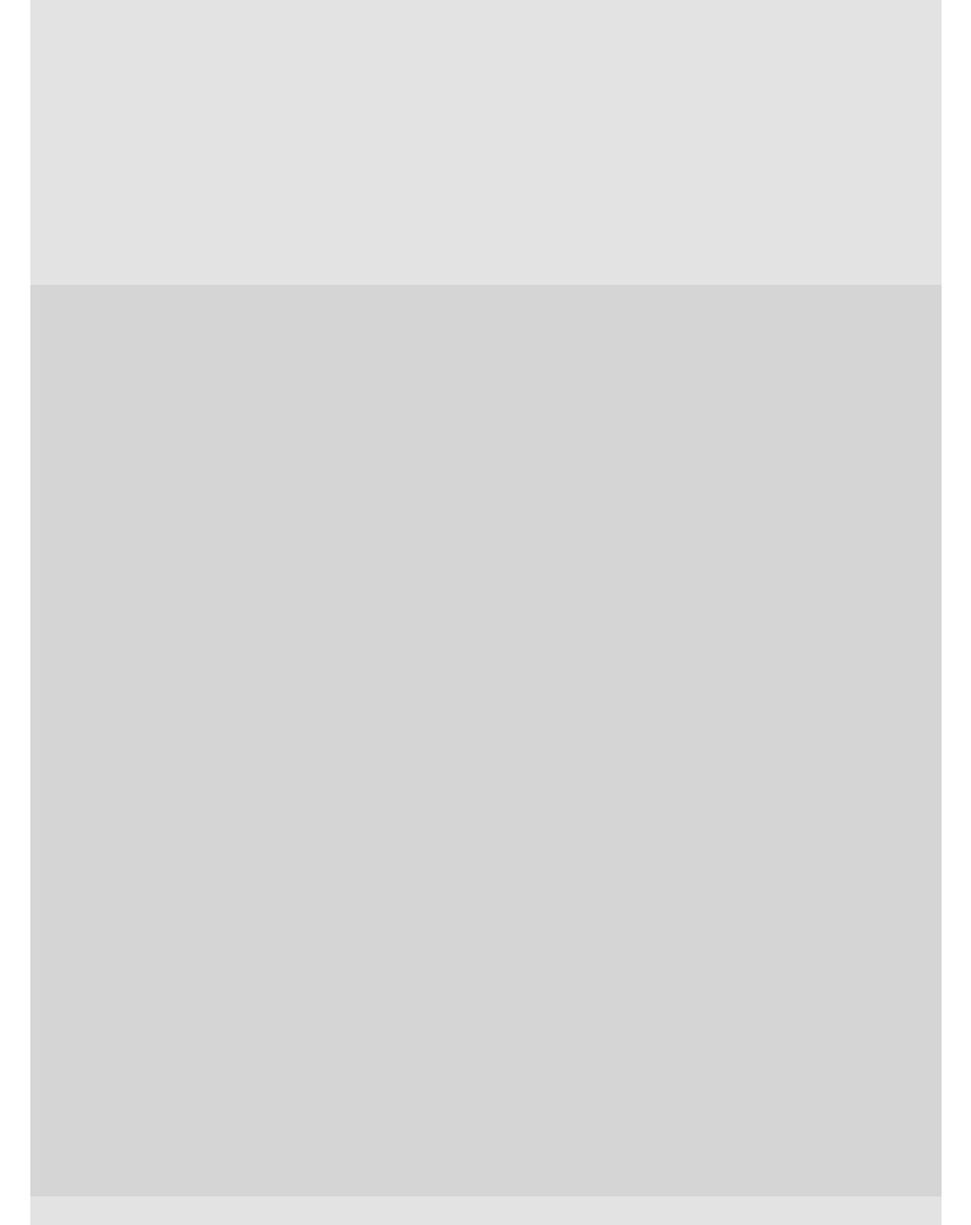
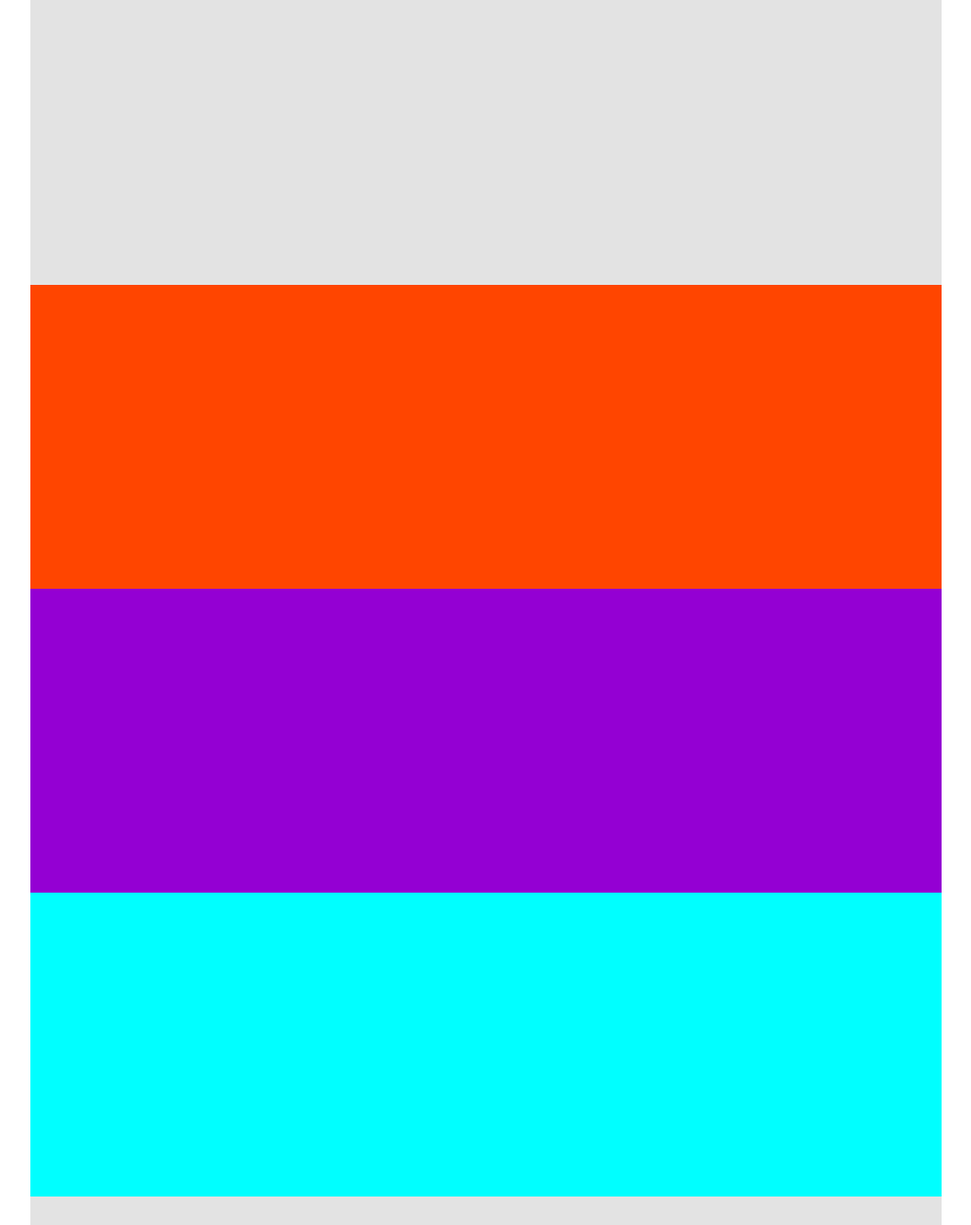
Before and after one commit to LaycH/colors-excercise-206, a plain HTML site: page index.html in a window 1280 px wide. Shown: the whole page at 95% size, without its empty margins (128-1151 px from the left). Drawn offline with Linux system fonts and the light colour scheme.

Commit message:
changed colors for #column's

```diff
--- a/css/main.css
+++ b/css/main.css
@@ -34,15 +34,15 @@ header {
 }
 
 #column-1 {
-  background: #d5d5d5;
+  background:#FF4500;
 }
 
 #column-2 {
-  background: #d5d5d5;
+  background:#9400D3;
 }
 
 #column-3 {
-  background: #d5d5d5;
+  background:#00FFFF;
 }
 
 
```
